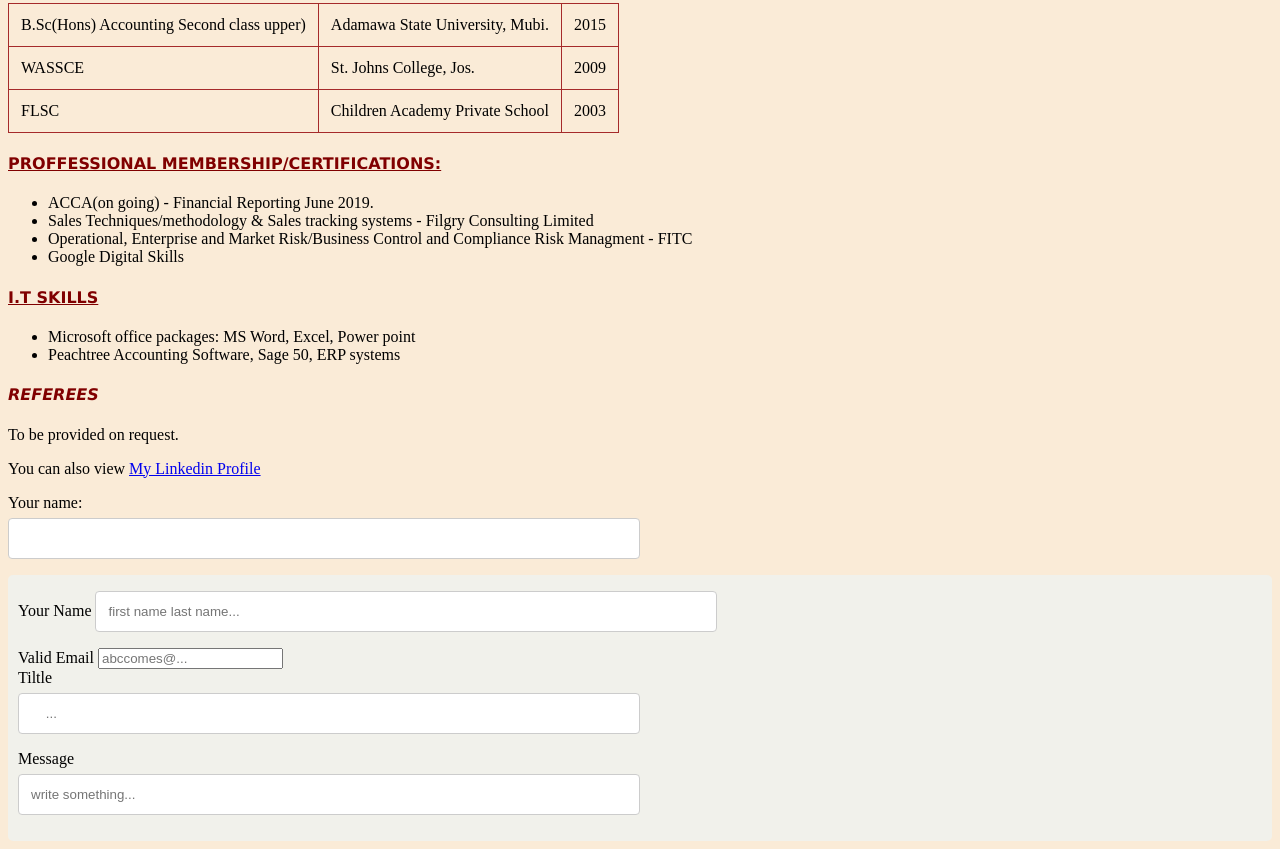
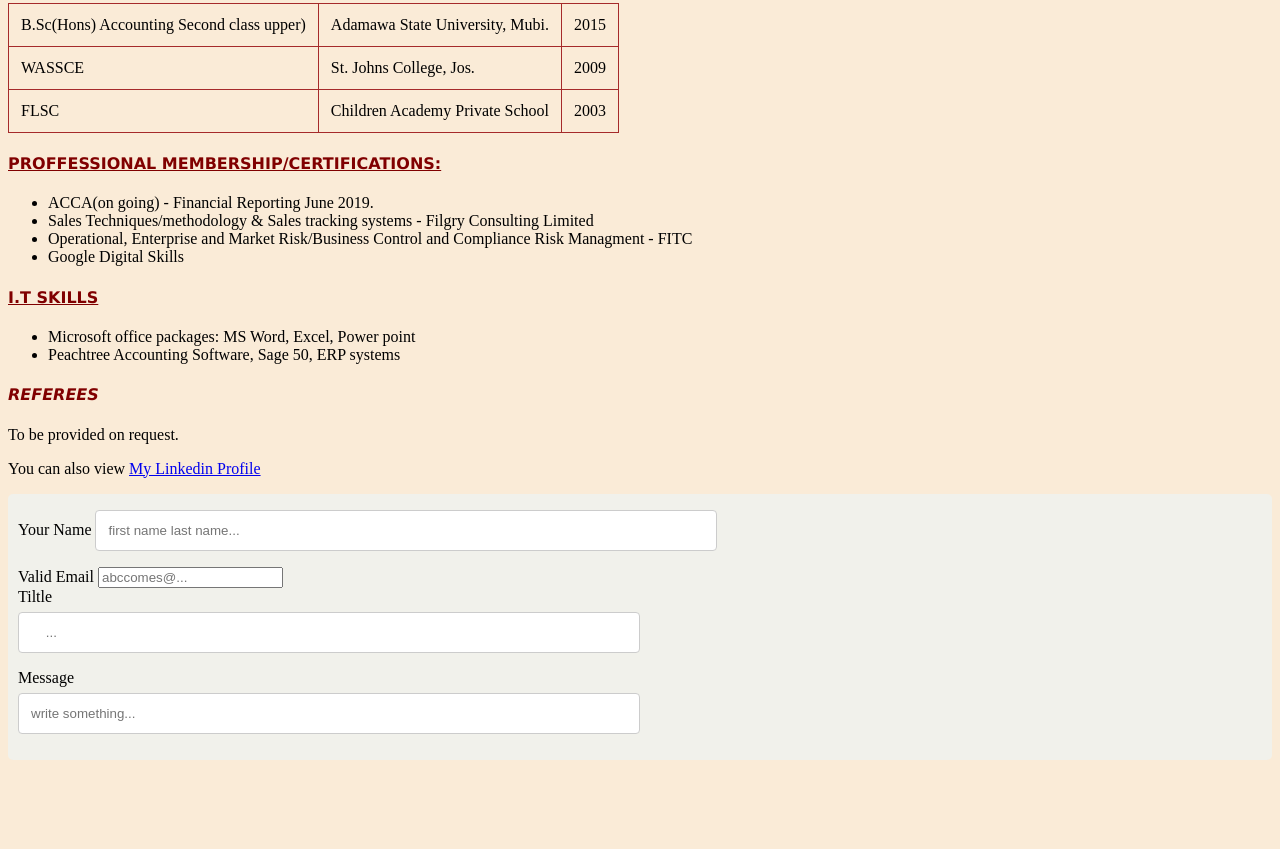
Before and after one commit to comfortcoffee/HNG-task, a plain HTML site: page index.html in a window 1280 px wide. Shown: the part 1065-1914 px from the top of the page. After the commit the page ends 1833 px from the top, so only its background shows below. Drawn offline with Linux system fonts and the light colour scheme.

Commit message:
Update index.html

```diff
--- a/index.html
+++ b/index.html
@@ -158,10 +158,6 @@
     <div id="after_submit"></div>
     <form id="contact_form" action="#" method="POST" enctype="multipart/form-data">
 
-      <div class="row">
-        <label class="required" for="name">Your name:</label><br />
-        <input id="name" class="input" name="name" type="text" value="" size="30" /><br />
-      </div>
     <div class="container">
 
       <form action="action_page.php">
```
